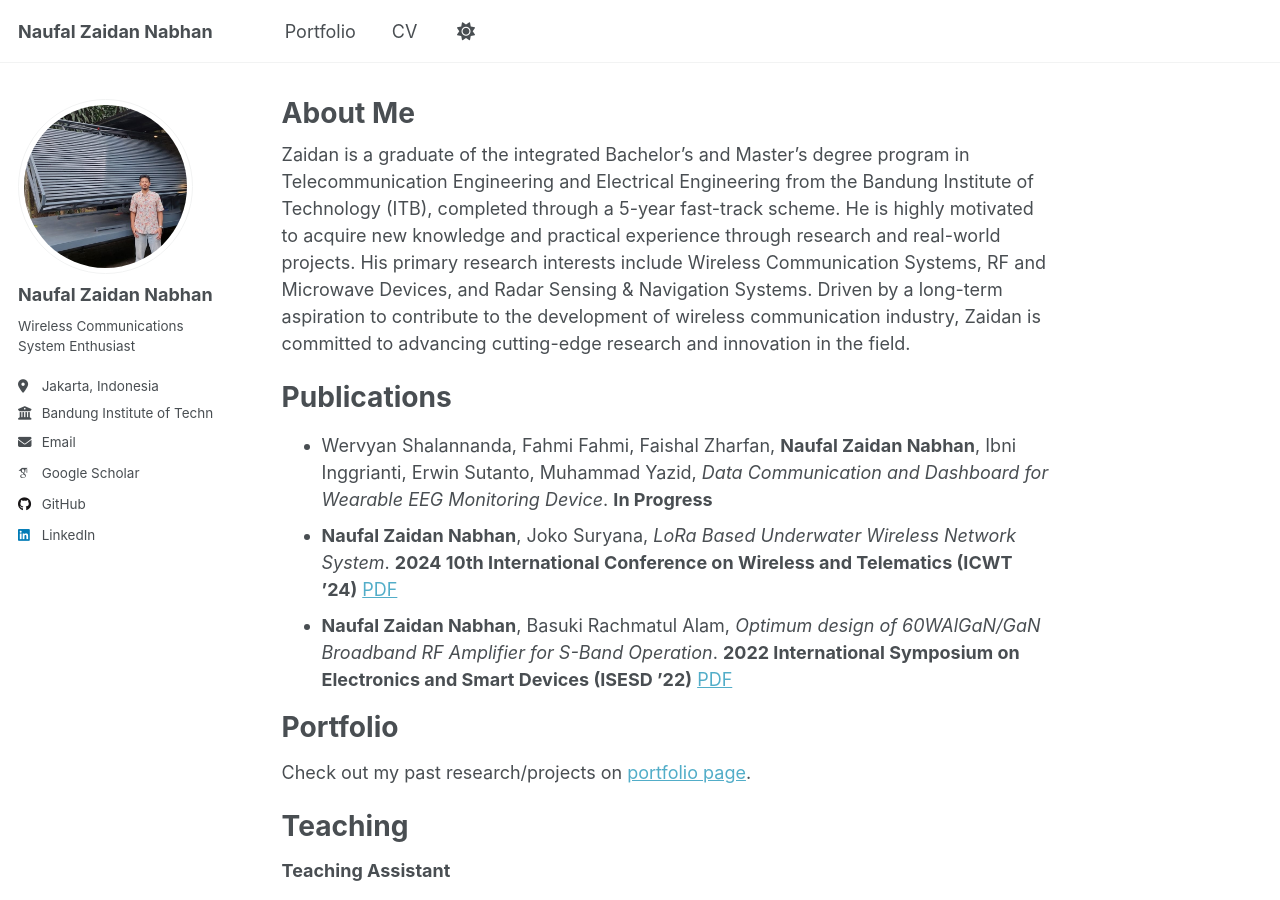
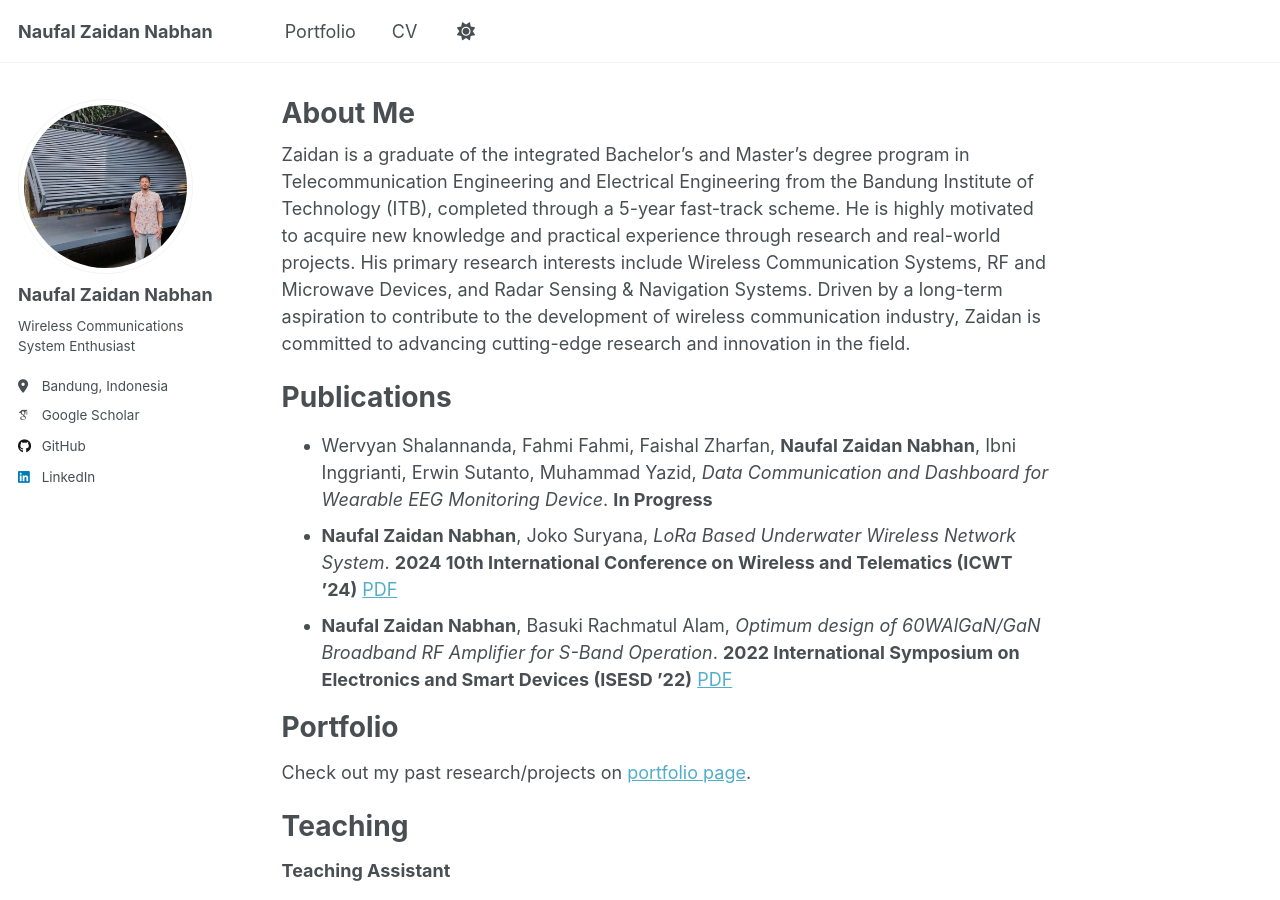
Before and after one commit to naufalzn/naufalzn.github.io, a Jekyll site: the page built from _pages/about.md, in a window 1280 px wide and 900 px high. Built offline with Jekyll 4.4.1, drawn with Linux system fonts in a browser that asks for light colours; some web fonts are replaced.

Commit message:
Update _config.yml

```diff
--- a/_config.yml
+++ b/_config.yml
@@ -26,10 +26,10 @@ author:
   name             : "Naufal Zaidan Nabhan"
   pronouns         : # example: "she/her"
   bio              : "Wireless Communications System Enthusiast"
-  location         : "Jakarta, Indonesia"
-  employer         : "Bandung Institute of Technology (ITB)"
+  location         : "Bandung, Indonesia"
+  #employer         : "Bandung Institute of Technology (ITB)"
   uri              : # URL
-  email            : "naufalzaidan6@gmail.com"
+  #email            : "naufalzaidan6@gmail.com"
 
   # Academic websites
   arxiv            : # URL - Update with the correct link to your profile
```
